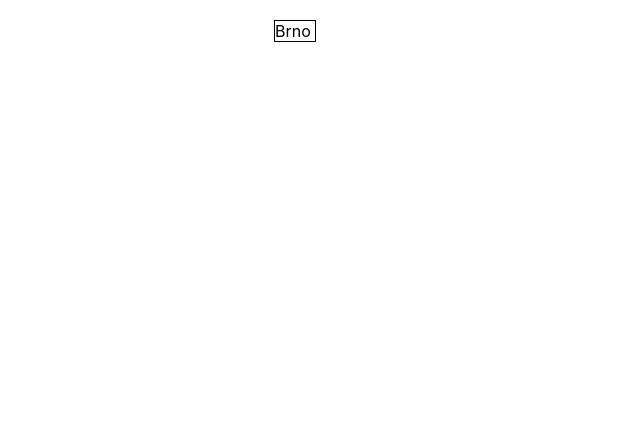
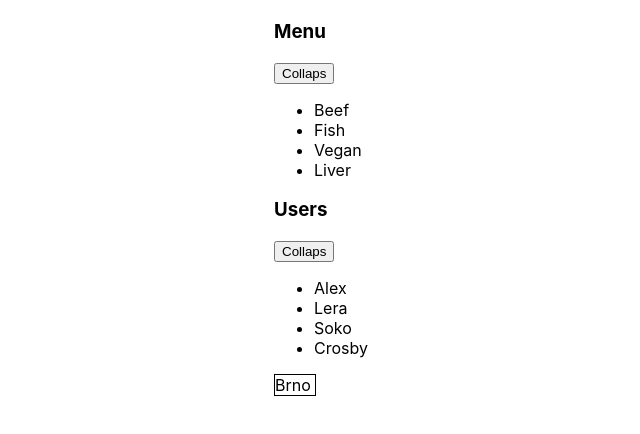
Before and after one commit to aavdienko/ReactTS-kabzda, a React (Create React App) app: page / in a window 1280 px wide. Shown: the top 434 px of the page, without its empty margins (66-706 px from the left). Built offline with nearby package versions, Linux system fonts and the light colour scheme.

Commit message:
Lesson 16. Switch SelfControledAccordion to use Reducer

```diff
--- a/src/App.tsx
+++ b/src/App.tsx
@@ -40,8 +40,8 @@
   return (
     <div className={'App'}>
 
-      {/* <SelfControledAccordion title={'Menu'} items={itemsMenu} onclickHandler={onclickHandler}/>
-      <SelfControledAccordion title={'Users'} items={itemsUsers} onclickHandler={onclickHandler}/> */}
+      <SelfControledAccordion title={'Menu'} items={itemsMenu} onclickHandler={onclickHandler}/>
+      <SelfControledAccordion title={'Users'} items={itemsUsers} onclickHandler={onclickHandler}/>
       <Select value={selectValue} onChange={onChange} items={[
         {value: "1", title: 'Praha'},
         {value: "2", title: 'Brno'},
--- a/src/components/SelfControledAccordion/SelfControledAccordion.tsx
+++ b/src/components/SelfControledAccordion/SelfControledAccordion.tsx
@@ -1,4 +1,4 @@
-import React, { useState } from 'react';
+import React, { useReducer, useState } from 'react';
 
 type ItemsType = {
   title: string
@@ -13,18 +13,42 @@
   // collapsed: boolean
 }
 
+type CollapsedACType = ReturnType<typeof collapsedAC>
+
+type MainActionType = CollapsedACType
+
+// type MainActionType = {
+//   type: string
+// }
+
+export const reducer = (state: boolean, action: MainActionType) => {
+  //asdasdasd
+  switch(action.type){
+    case 'COLAPSED': {
+      return !state
+    }
+    default: return state
+  }
+}
+
+export const collapsedAC = () =>{
+  return{
+    type: 'COLAPSED'
+  } as const
+}
 
 
 export function SelfControledAccordion(props: AccordionPropsType) {
 
-  const [collapsed, setColapsed] = useState(false)
+  // const [collapsed, setColapsed] = useState(false)
 
-  //
+  const [collapsed, dispatchColapsed] = useReducer(reducer, false)
+
 
   return (
     <div>
-      <AccordionTitle title={props.title} onClick={()=>setColapsed(!collapsed)}/>
-      <button onClick={()=> setColapsed(!collapsed)}>{!collapsed ? 'Collaps': 'Uncollaps'}</button>
+      <AccordionTitle title={props.title} onClick={()=>dispatchColapsed(collapsedAC())}/>
+      <button onClick={()=> dispatchColapsed(collapsedAC())}>{!collapsed ? 'Collaps': 'Uncollaps'}</button>
       { !collapsed && <AccordionBody items={props.items} onclickHandler={props.onclickHandler}/>}
     </div>
   );
```
